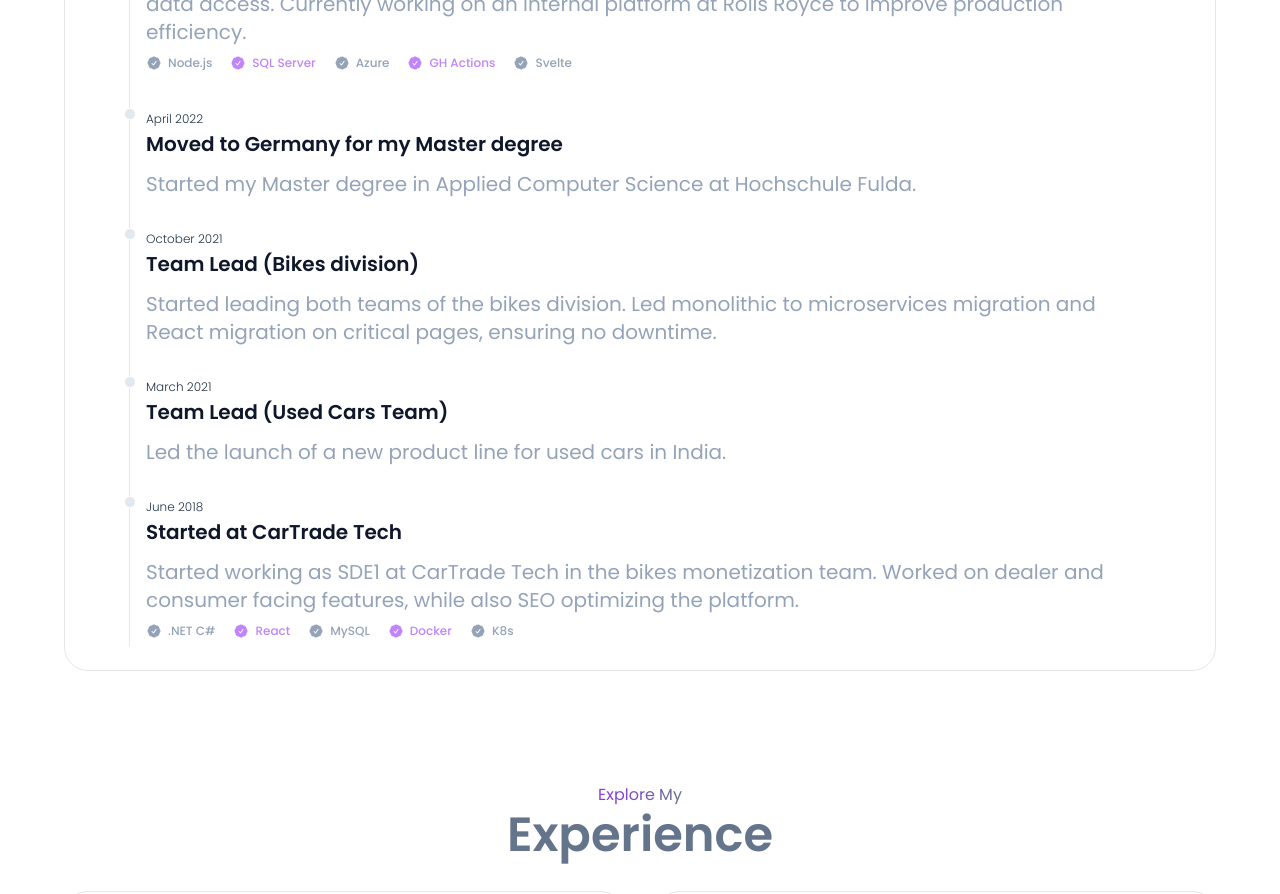
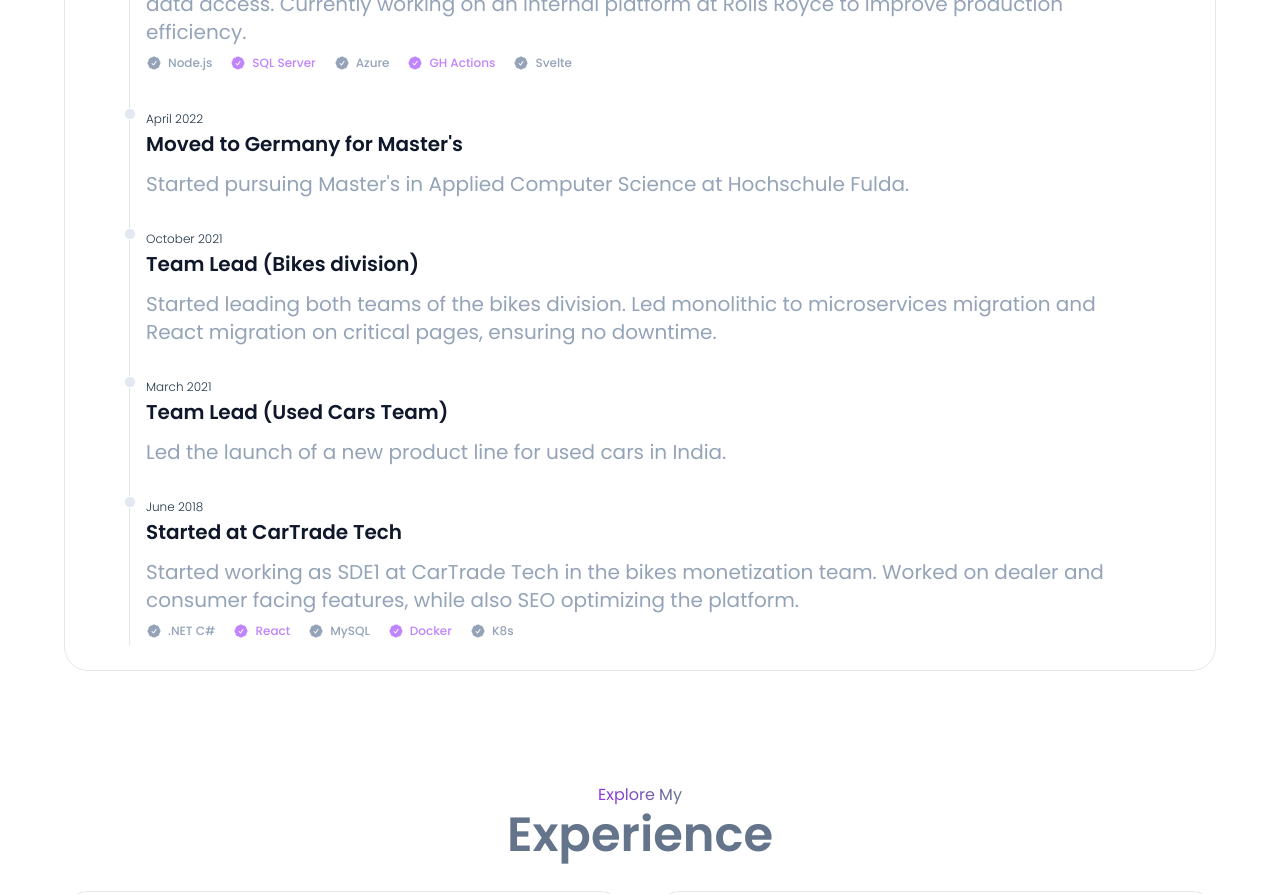
Before and after one commit to Sanjay-George/portfolio, a Svelte app in the folder ui/: page / in a window 1280 px wide. Shown: the part 1340-2234 px from the top of the page. Built offline with nearby package versions, Linux system fonts and the light colour scheme.

Commit message:
Update content

```diff
--- a/ui/src/components/About.svelte
+++ b/ui/src/components/About.svelte
@@ -12,9 +12,9 @@
         },
         {
             date: "April 2022",
-            title: "Moved to Germany for my Master degree",
+            title: "Moved to Germany for Master's",
             description:
-                "Started my Master degree in Applied Computer Science at Hochschule Fulda.",
+                "Started pursuing Master's in Applied Computer Science at Hochschule Fulda.",
         },
         {
             date: "October 2021",
```
Also changed, not shown: 3 other files (tests, documents, lock files or other folders).
